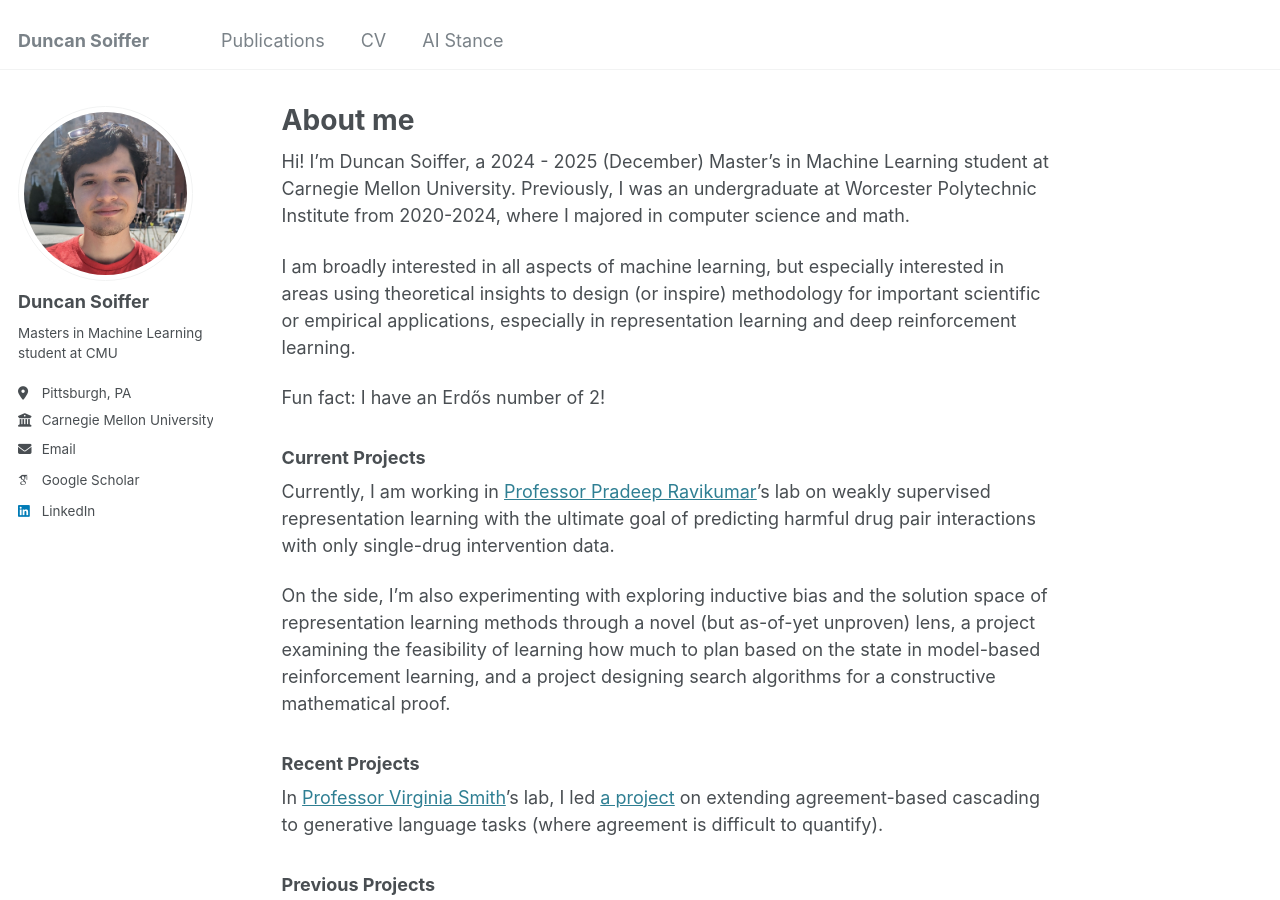
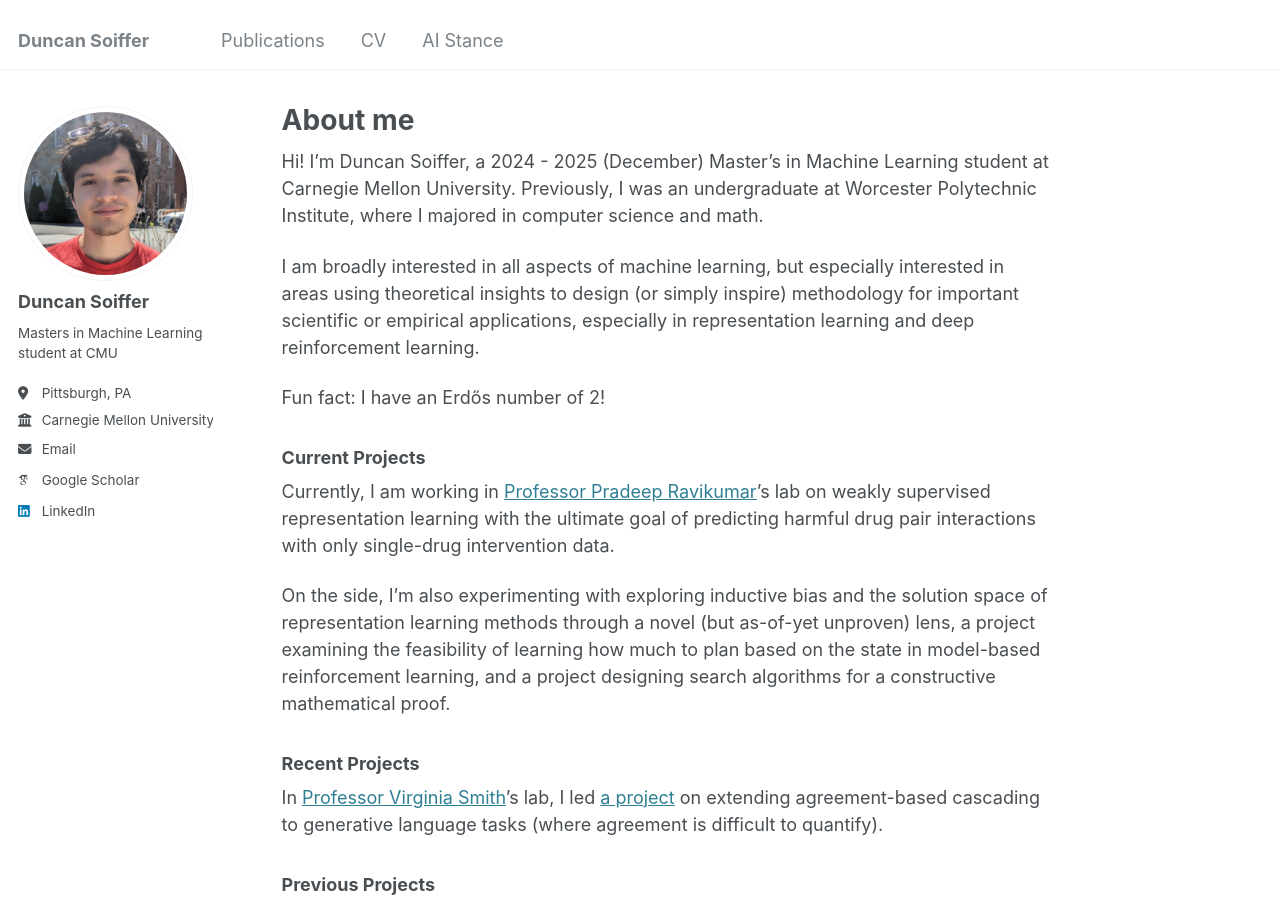
Before and after one commit to DSoiffer/DSoiffer.github.io, a Jekyll site: the page built from _pages/about.md, in a window 1280 px wide and 900 px high. Built offline with Jekyll 4.4.1, drawn with Linux system fonts in a browser that asks for light colours; some web fonts are replaced.

Commit message:
tiny edits

```diff
--- a/_pages/about.md
+++ b/_pages/about.md
@@ -8,9 +8,9 @@ redirect_from:
 ---
 
 
-Hi! I'm Duncan Soiffer, a 2024 - 2025 (December) Master's in Machine Learning student at Carnegie Mellon University. Previously, I was an undergraduate at Worcester Polytechnic Institute from 2020-2024, where I majored in computer science and math.
+Hi! I'm Duncan Soiffer, a 2024 - 2025 (December) Master's in Machine Learning student at Carnegie Mellon University. Previously, I was an undergraduate at Worcester Polytechnic Institute, where I majored in computer science and math.
 
-I am broadly interested in all aspects of machine learning, but especially interested in areas using theoretical insights to design (or inspire) methodology for important scientific or empirical applications, especially in representation learning and deep reinforcement learning.
+I am broadly interested in all aspects of machine learning, but especially interested in areas using theoretical insights to design (or simply inspire) methodology for important scientific or empirical applications, especially in representation learning and deep reinforcement learning.
 
 Fun fact: I have an Erdős number of 2!
 
```
